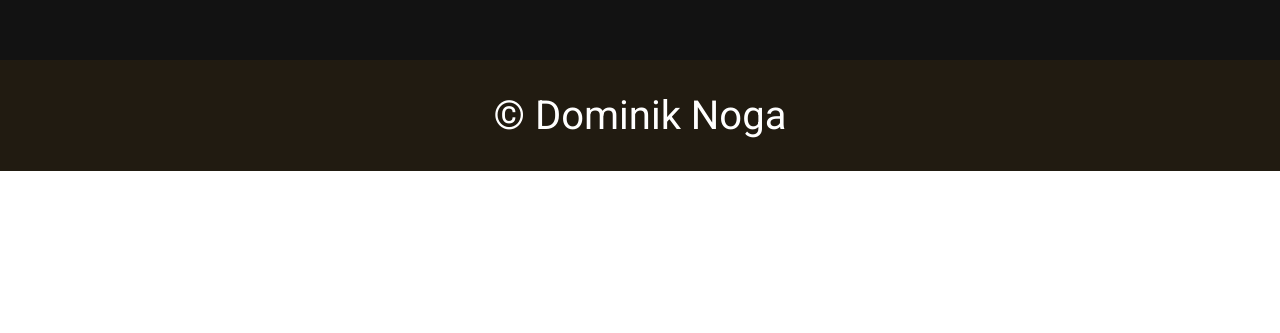
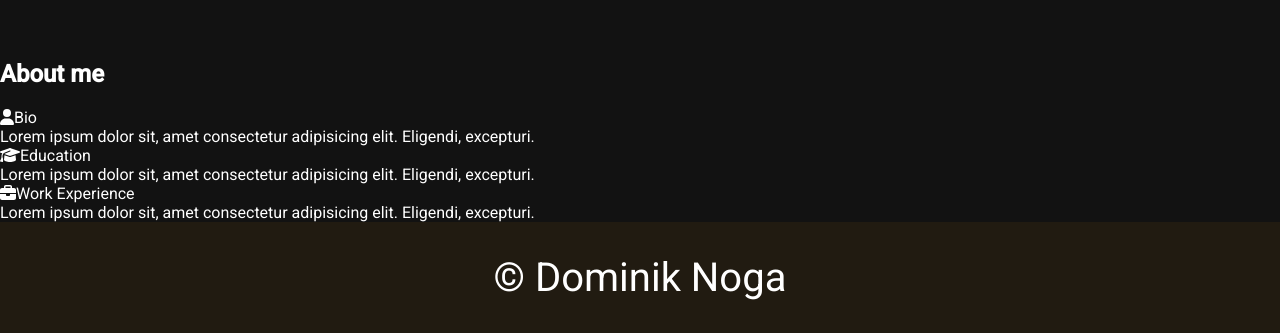
Before and after one commit to DominikNoga/portfolio, an Angular app: page / in a window 1280 px wide. Shown: the part 1011-1344 px from the top of the page. Before the commit the page ends 1182 px from the top, so only its background shows below. Built offline with nearby package versions, Linux system fonts and the light colour scheme.

Commit message:
added routing

```diff
--- a/src/app/app.component.html
+++ b/src/app/app.component.html
@@ -1,5 +1,6 @@
 <div class="app-content">
   <app-nav></app-nav>
   <app-header></app-header>
+  <router-outlet></router-outlet>
   <app-footer></app-footer>
 </div>
--- a/src/app/app.component.ts
+++ b/src/app/app.component.ts
@@ -2,11 +2,12 @@ import { Component } from '@angular/core';
 import { HeaderComponent } from "./ui/header/header.component";
 import { FooterComponent } from "./ui/footer/footer.component";
 import { NavComponent } from './ui/nav/nav.component';
+import { RouterModule } from '@angular/router';
 
 @Component({
   selector: 'app-root',
   standalone: true,
-  imports: [HeaderComponent, FooterComponent, NavComponent],
+  imports: [HeaderComponent, FooterComponent, NavComponent, RouterModule],
   templateUrl: './app.component.html',
   styleUrl: './app.component.scss'
 })
--- a/src/app/app.routes.ts
+++ b/src/app/app.routes.ts
@@ -1,3 +1,18 @@
 import { Routes } from '@angular/router';
+import { HomePageComponent } from './pages/home/home-page/home-page.component';
+import { ProjectDetailsPageComponent } from './pages/project-details/project-details-page/project-details-page.component';
 
-export const routes: Routes = [];
+export const routes: Routes = [
+    {
+        path: '',
+        component: HomePageComponent
+    },
+    {
+        path: 'details',
+        component: ProjectDetailsPageComponent
+    },
+    {
+        path: '**',
+        redirectTo: ''
+    }
+];
--- a/src/app/pages/home/home-page/home-page.component.html
+++ b/src/app/pages/home/home-page/home-page.component.html
@@ -1 +1,3 @@
-<p>home-page works!</p>
+<main>
+    <app-about></app-about>
+</main>
--- a/src/app/pages/home/home-page/home-page.component.ts
+++ b/src/app/pages/home/home-page/home-page.component.ts
@@ -1,9 +1,10 @@
 import { Component } from '@angular/core';
+import { AboutComponent } from '../sections/about/about.component';
 
 @Component({
   selector: 'app-home-page',
   standalone: true,
-  imports: [],
+  imports: [AboutComponent],
   templateUrl: './home-page.component.html',
   styleUrl: './home-page.component.scss'
 })
--- a/src/app/pages/home/sections/about/about.component.scss
+++ b/src/app/pages/home/sections/about/about.component.scss
@@ -0,0 +1,2 @@
+@import '../../../../../styles/app-mixins';
+@import '../../../../../styles/app-variables';
--- a/src/app/pages/home/sections/about/about.component.ts
+++ b/src/app/pages/home/sections/about/about.component.ts
@@ -1,7 +1,7 @@
 import { Component } from '@angular/core';
-import { WrapperComponent } from '../../ui/wrapper/wrapper.component';
 import { FontAwesomeModule } from '@fortawesome/angular-fontawesome';
 import { faGraduationCap as educationIcon, faUser as bioIcon, faBriefcase as expIcon } from '@fortawesome/free-solid-svg-icons'
+import { WrapperComponent } from '../../../../ui/wrapper/wrapper.component';
 
 @Component({
   selector: 'app-about',
--- /dev/null
+++ b/src/app/pages/project-details/project-details-page/project-details-page.component.html
@@ -0,0 +1 @@
+<p>project-details-page works!</p>
```
Also changed, not shown: src/app/pages/project-details/project-details-page/project-details-page.component.ts (added, +12 -0 lines), src/app/pages/project-details/project-details-page/project-details-page.component.scss (added), 1 other file (tests, documents, lock files or other folders).
